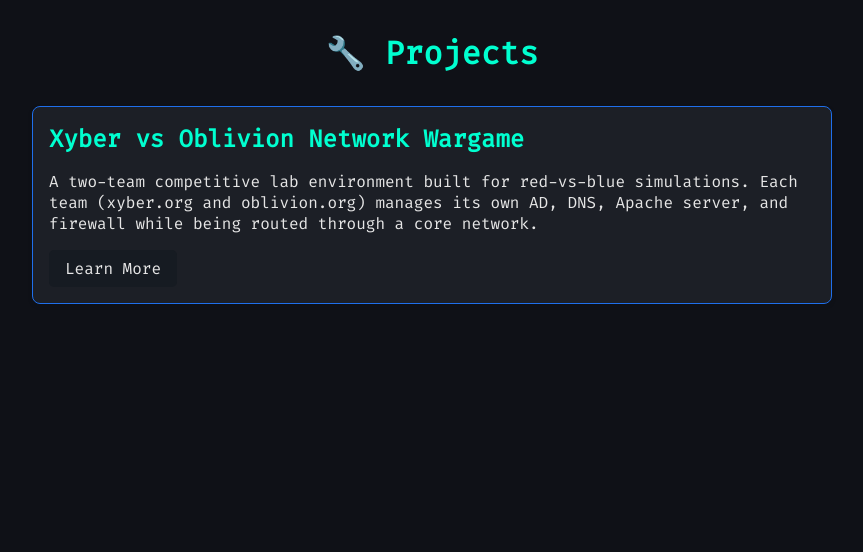
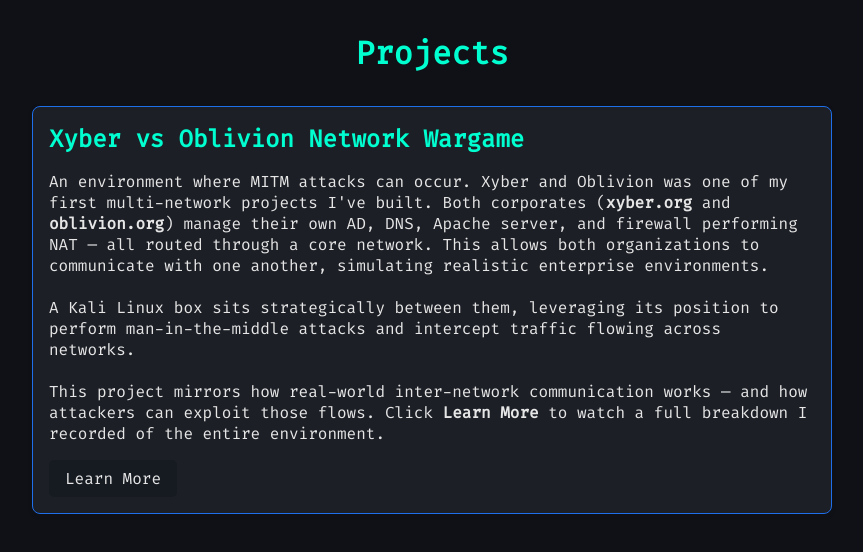
Before and after one commit to iiSlipperyy/islipperyy.com, a plain HTML site: page projects.html in a window 1280 px wide. Shown: the whole page, without its empty margins (208-1071 px from the left). Drawn offline with Linux system fonts and the light colour scheme.

Commit message:
Update projects.html

```diff
--- a/projects.html
+++ b/projects.html
@@ -75,14 +75,21 @@
   </style>
 </head>
 <body>
-  <h1>🔧 Projects</h1>
+  <h1>Projects</h1>
   <section class="project-list">
 
     <div class="project">
       <h2>Xyber vs Oblivion Network Wargame</h2>
       <p>
-        A two-team competitive lab environment built for red-vs-blue simulations. Each team (xyber.org and oblivion.org)
-        manages its own AD, DNS, Apache server, and firewall while being routed through a core network.
+        An environment where MITM attacks can occur. Xyber and Oblivion was one of my first multi-network projects I've built.
+    Both corporates (<strong>xyber.org</strong> and <strong>oblivion.org</strong>) manage their own AD, DNS, Apache server, and firewall performing NAT — all routed through a core network.
+    This allows both organizations to communicate with one another, simulating realistic enterprise environments.
+    <br><br>
+    A Kali Linux box sits strategically between them, leveraging its position to perform man-in-the-middle attacks and intercept traffic flowing across networks.
+    <br><br>
+    This project mirrors how real-world inter-network communication works — and how attackers can exploit those flows.
+    Click <strong>Learn More</strong> to watch a full breakdown I recorded of the entire environment.
+  </p>
       </p>
       <a href="xyber-vs-oblivion.html" class="button">Learn More</a>
     </div>
```
